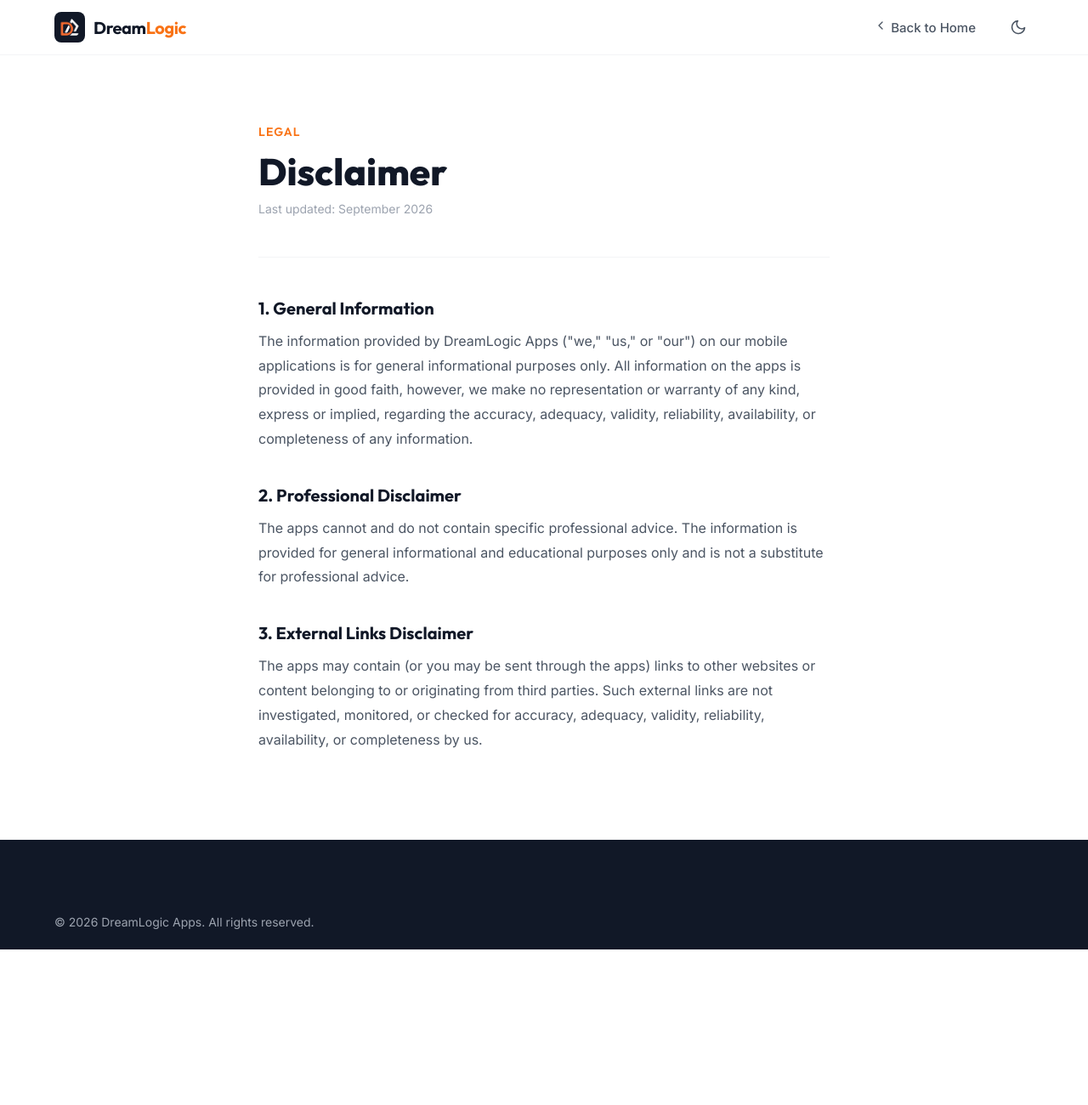
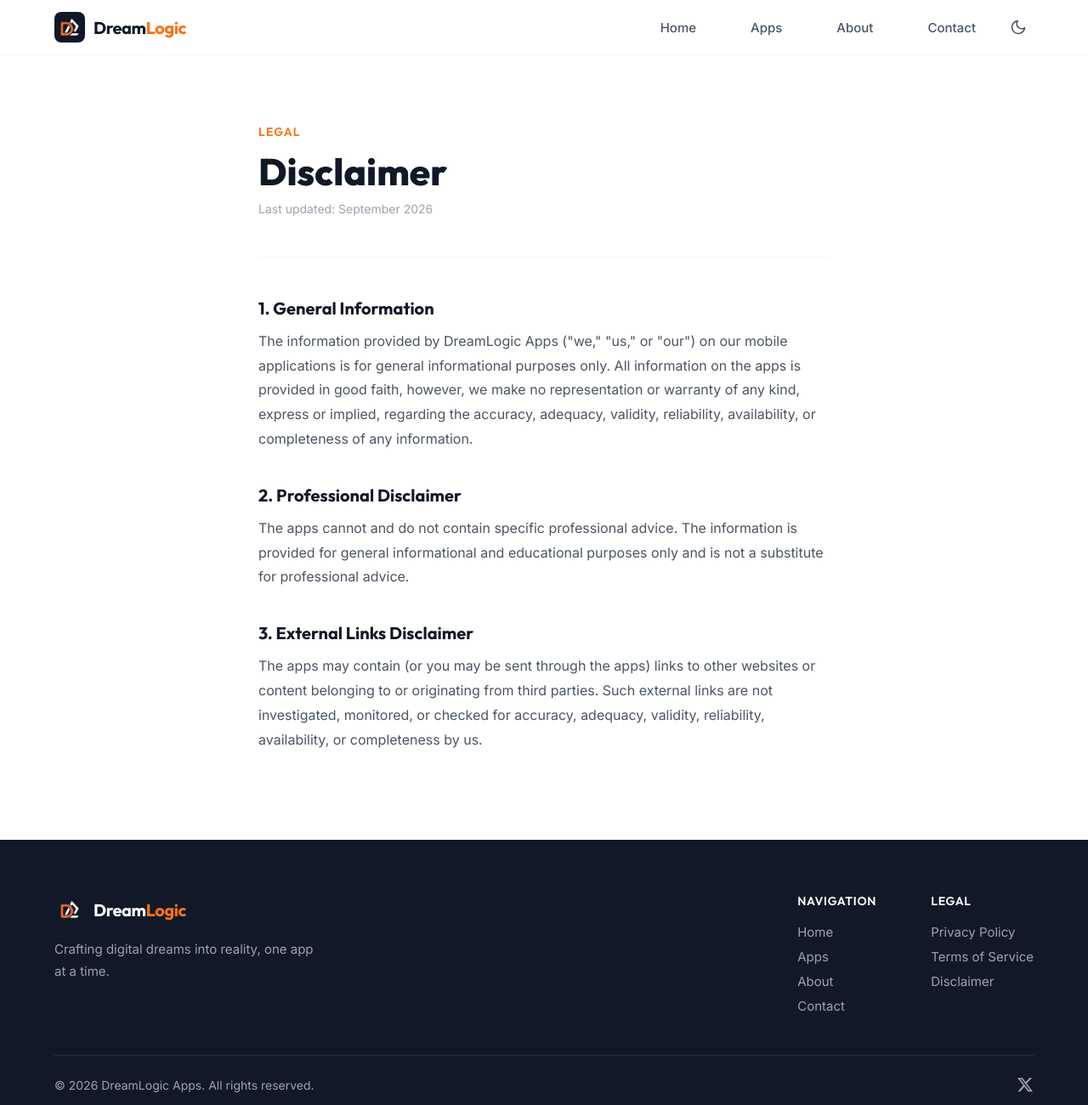
Before and after one commit to DreamLogicApps/mysite, a website built with Vite: page disclaimer.html in a window 1280 px wide. Shown: the whole page at 85% size. Before the commit the page ends 1117 px from the top, so only its background shows below. Built offline with nearby package versions, Linux system fonts and the light colour scheme.

Commit message:
Standardize header and footer across all legal pages

```diff
--- a/disclaimer.html
+++ b/disclaimer.html
@@ -13,21 +13,27 @@
   </head>
   <body>
 
+    <!-- Navbar -->
     <header id="navbar" class="navbar">
       <div class="nav-container">
         <a href="index.html" class="logo">
           <img src="/logo.png" alt="DreamLogic Apps" class="header-logo">
           <span class="logo-text">Dream<span class="logo-highlight">Logic</span></span>
         </a>
-        <nav class="nav-links">
-          <a href="index.html" class="nav-link">
-            <svg width="16" height="16" viewBox="0 0 24 24" fill="none" stroke="currentColor" stroke-width="2" stroke-linecap="round" stroke-linejoin="round"><polyline points="15 18 9 12 15 6"/></svg>
-            Back to Home
-          </a>
+        <nav class="nav-links" id="navLinks">
+          <a href="index.html#home" class="nav-link">Home</a>
+          <a href="index.html#apps" class="nav-link">Apps</a>
+          <a href="index.html#about" class="nav-link">About</a>
+          <a href="index.html#contact" class="nav-link">Contact</a>
         </nav>
         <button class="theme-toggle" id="themeToggle" aria-label="Toggle theme">
           <svg class="sun-icon" width="20" height="20" viewBox="0 0 24 24" fill="none" stroke="currentColor" stroke-width="2" stroke-linecap="round" stroke-linejoin="round"><circle cx="12" cy="12" r="5"/><line x1="12" y1="1" x2="12" y2="3"/><line x1="12" y1="21" x2="12" y2="23"/><line x1="4.22" y1="4.22" x2="5.64" y2="5.64"/><line x1="18.36" y1="18.36" x2="19.78" y2="19.78"/><line x1="1" y1="12" x2="3" y2="12"/><line x1="21" y1="12" x2="23" y2="12"/><line x1="4.22" y1="19.78" x2="5.64" y2="18.36"/><line x1="18.36" y1="5.64" x2="19.78" y2="4.22"/></svg>
           <svg class="moon-icon" width="20" height="20" viewBox="0 0 24 24" fill="none" stroke="currentColor" stroke-width="2" stroke-linecap="round" stroke-linejoin="round"><path d="M21 12.79A9 9 0 1 1 11.21 3 7 7 0 0 0 21 12.79z"/></svg>
+        </button>
+        <button class="menu-toggle" id="menuToggle" aria-label="Toggle menu">
+          <span></span>
+          <span></span>
+          <span></span>
         </button>
       </div>
     </header>
@@ -61,8 +67,37 @@
 
     <footer class="site-footer">
       <div class="footer-container">
+        <div class="footer-top">
+          <div class="footer-brand">
+            <a href="index.html" class="logo footer-logo">
+              <img src="/logo.png" alt="DreamLogic Apps" class="header-logo">
+              <span class="logo-text">Dream<span class="logo-highlight">Logic</span></span>
+            </a>
+            <p>Crafting digital dreams into reality, one app at a time.</p>
+          </div>
+          <div class="footer-nav">
+            <div class="footer-nav-group">
+              <h4>Navigation</h4>
+              <a href="index.html#home">Home</a>
+              <a href="index.html#apps">Apps</a>
+              <a href="index.html#about">About</a>
+              <a href="index.html#contact">Contact</a>
+            </div>
+            <div class="footer-nav-group">
+              <h4>Legal</h4>
+              <a href="policy.html">Privacy Policy</a>
+              <a href="terms.html">Terms of Service</a>
+              <a href="disclaimer.html">Disclaimer</a>
+            </div>
+          </div>
+        </div>
         <div class="footer-bottom">
           <p>&copy; 2026 DreamLogic Apps. All rights reserved.</p>
+          <a href="https://x.com/itsjack_dev" target="_blank" rel="noopener noreferrer" class="footer-social" aria-label="Follow on X">
+            <svg xmlns="http://www.w3.org/2000/svg" width="20" height="20" viewBox="0 0 512 512" fill="currentColor">
+              <path d="M389.2 48h70.6L305.6 224.2 487 464H345L233.6 318.1 106.5 464H35.8L200.7 275.5 26.8 48H172.4L272.9 180.9 389.2 48zM364.4 421.8h39.1L151.1 88h-42L364.4 421.8z"/>
+            </svg>
+          </a>
         </div>
       </div>
     </footer>
```
Also changed, not shown: policy.html (+40 -5 lines), terms.html (+40 -5 lines).
